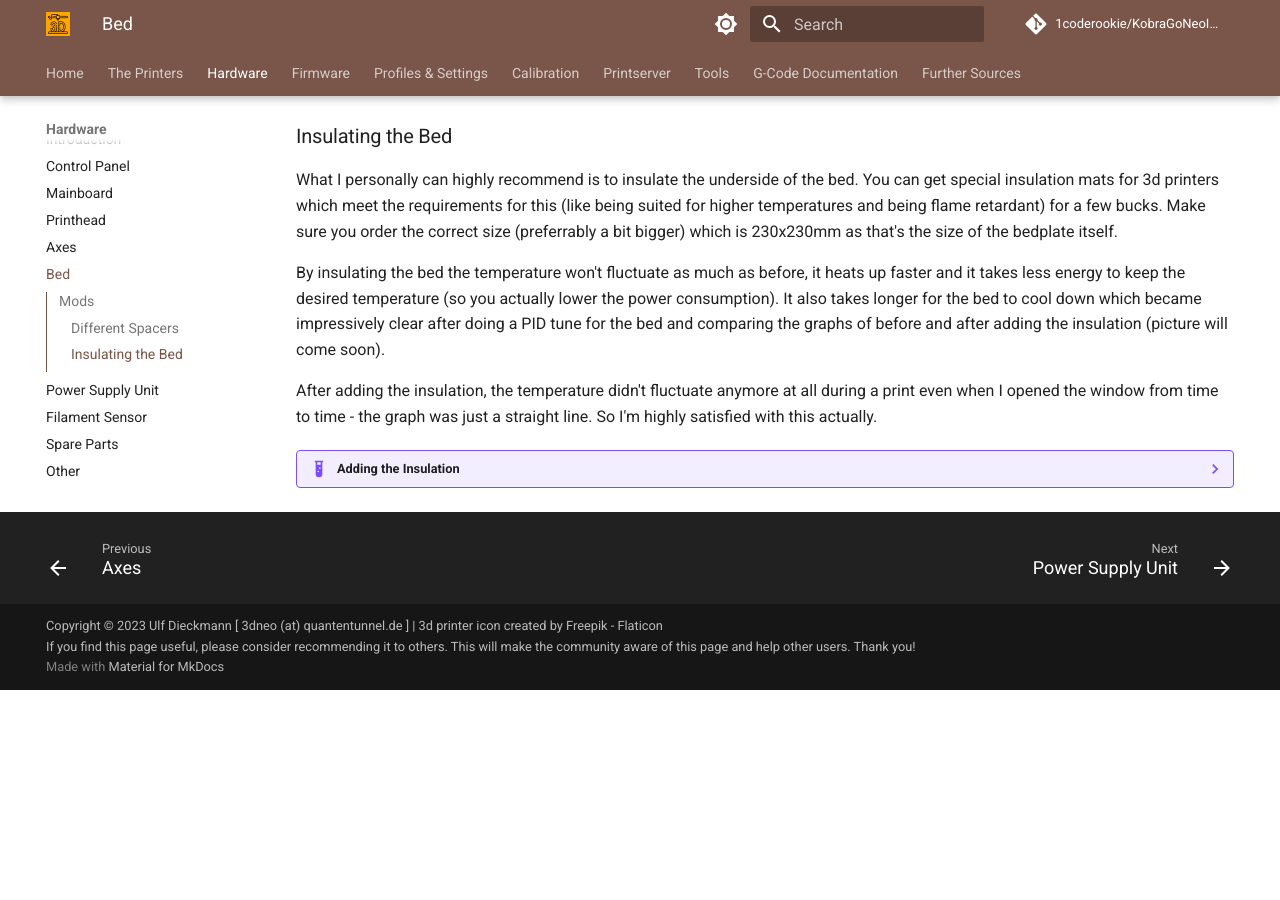
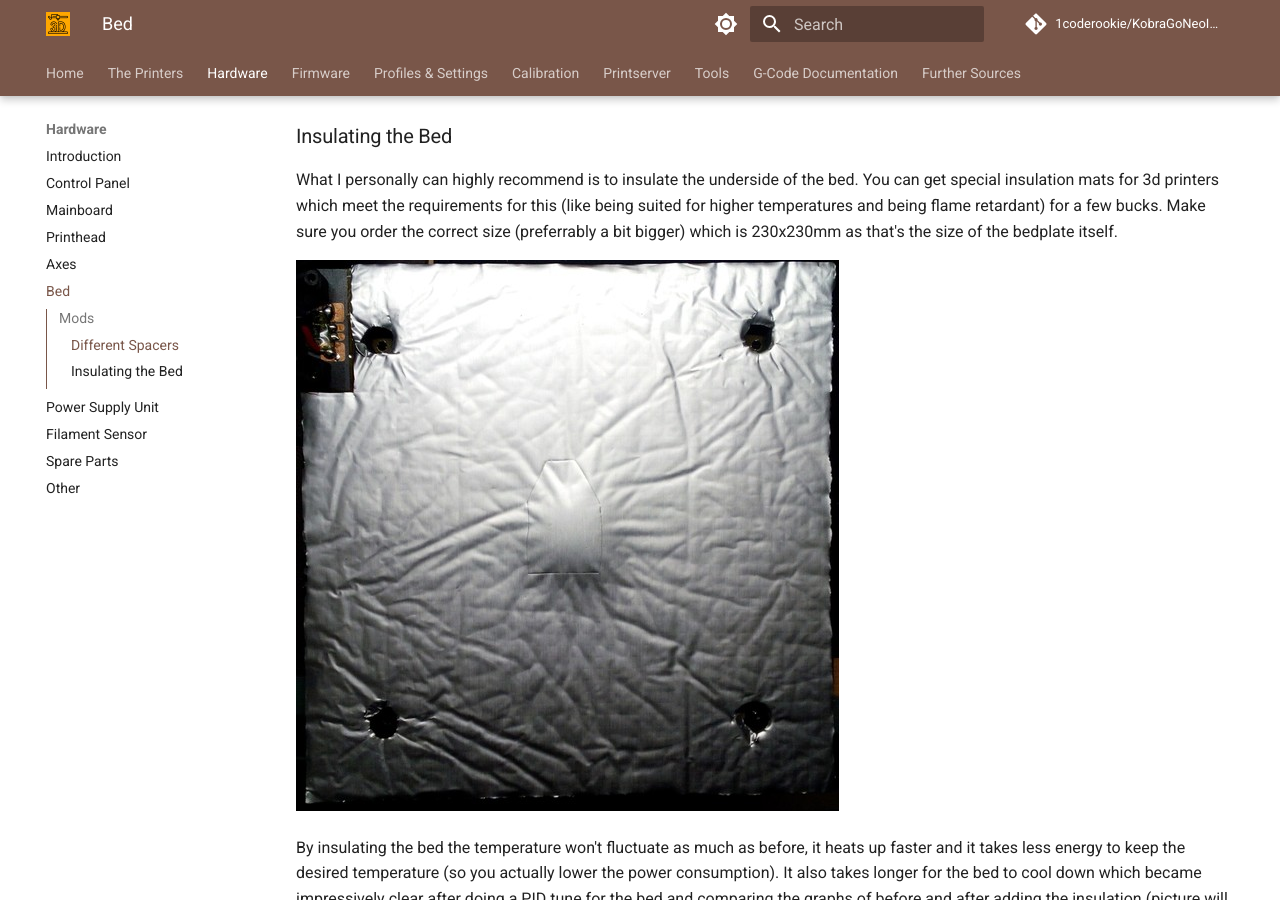
Before and after one commit to 1coderookie/KobraGoNeoInsights, an MkDocs documentation site: the page built from docs/hardware/bed.md, in a window 1280 px wide and 900 px high, scrolled down 4399 px. Built offline with MkDocs 1.6.1 and Material for MkDocs 9.7.7, drawn with Linux system fonts in a browser that asks for light colours; comment, search, counter and statistics services are not loaded; before the commit the page ends 5089 px from its top, so only the background shows below that.

Commit message:
Update bed.md

```diff
--- a/docs/hardware/bed.md
+++ b/docs/hardware/bed.md
@@ -169,6 +169,8 @@ The following picture shows the stock spacers on the left, springs in te middle
 ### Insulating the Bed
 What I personally can highly recommend is to insulate the underside of the bed. You can get special insulation mats for 3d printers which meet the requirements for this (like being suited for higher temperatures and being flame retardant) for a few bucks. Make sure you order the correct size (preferrably a bit bigger) which is 230x230mm as that's the size of the bedplate itself.
 
+![Bed insulated](../assets/images/bed_insulated_web.jpg)
+
 By insulating the bed the temperature won't fluctuate as much as before, it heats up faster and it takes less energy to keep the desired temperature (so you actually lower the power consumption). It also takes longer for the bed to cool down which became impressively clear after doing a PID tune for the bed and comparing the graphs of before and after adding the insulation (picture will come soon).
 
 After adding the insulation, the temperature didn't fluctuate anymore at all during a print even when I opened the window from time to time - the graph was just a straight line. So I'm highly satisfied with this actually.
@@ -181,6 +183,7 @@ After adding the insulation, the temperature didn't fluctuate anymore at all dur
     Then place the bed upside down on a flat and clean surface - wipe the surface beforehand tho to make sure that there's no dirt or even metal chips which would press into or stick onto the magnetic surface. Now use IPA or (which I prefer) silicone remover to wipe the underside of the bed where the insulation should be applied to and clean off any dirt or grease from your fingers.
     Now lay down the insulation onto the bed like if you would apply it (but still with the protective layer on the adhesive!) and adjust the position. Mark the area where the wires are connected to the bed as well and cut away that part of the insulation. Place the spacers above the premarked holes and cut away the insulation in that area as well, so that the spacers will touch the plate later without any insulation between.
     When it comes down to finally apply the insulation, I personally would suggest to cover the whole surface of the bed with Kapton tape first, just in case you'd have to tear off the insulation in the future. I also added two layers of Kapton tape especially above the contacts and the little piece of foam of the thermistor in the center of the bed and marked that area roughly at the insulation, just in case I'd have to replace the thermistor in the future.
-    Once everything is done and prepared, you can finally apply the insulation. Make sure you start at one side to avoid any bubbles, you want the insulation to stick on the bed equally. If some of the insulation protrudes beyond the plate, cut it off. The following picture shows the applied insulation. <br> ![Bed insulated](../assets/images/bed_insulated_web.jpg) <br> I highly recommend to additionally secure the insulation by using some pieces of Kapton tape as well to ensure that the edges and sides of the insulation won't come loose.
+    Once everything is done and prepared, you can finally apply the insulation. Make sure you start at one side to avoid any bubbles, you want the insulation to stick on the bed equally. If some of the insulation protrudes beyond the plate, cut it off. The following picture shows the applied insulation.
+    *I highly recommend to additionally secure the insulation by using some pieces of Kapton tape as well to ensure that the edges and sides of the insulation won't come loose.*
     Then add the spacers and the screws and mount the bed onto the gantry again. Make sure that the insulation doesn't touch the construction and the motor mount at the back, the bed has to move as free as before. If you used adjustable spacers, tram the bed again.
     When switching on the printer, make sure you proceed with adjusting the z-offset due to the raised bed and execute an ABL procedure as well as a PID tuning of the bed now and save the new values to the EEPROM.
```
